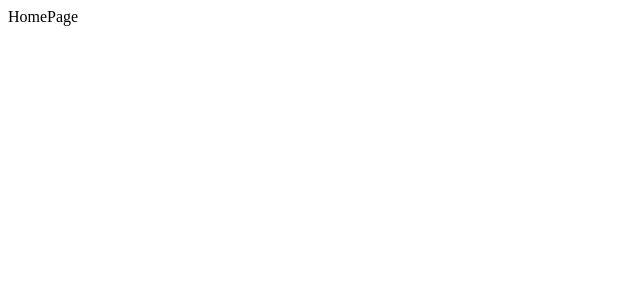
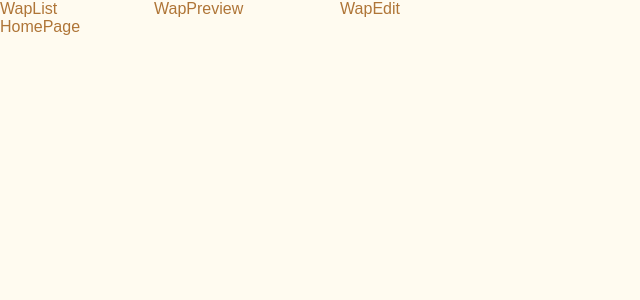
Before and after one commit to yardenfarag/quix, a React (Create React App) app: page / in a window 1280 px wide. Shown: the top 300 px of the page, without its empty margins (0-640 px from the left). Built offline with nearby package versions, Linux system fonts and the light colour scheme.

Commit message:
added nav

```diff
--- a/src/App.tsx
+++ b/src/App.tsx
@@ -1,15 +1,20 @@
 import React from 'react';
-import { HashRouter as Router, Navigate, Route, Routes } from 'react-router-dom'
+import { HashRouter as Router, Navigate, Route, Routes, Link } from 'react-router-dom'
 import HomePage from './views/HomePage';
 import WapList from './views/WapList';
 import WapEdit from './views/WapEdit';
 import WapPreview from './views/WapPreview';
+import './assets/styles/main.scss'
 
 function App() {
   return (
     <Router>
       <section className="App">
-
+        <nav className='flex between' style={{ width: '400px' }}>
+          <Link to='/website'>WapList</Link>
+          <Link to='/website/1'>WapPreview</Link>
+          <Link to='/website/1/edit'>WapEdit</Link>
+        </nav>
         <Routes>
           <Route path='/website/:id/edit' element={<WapEdit />} />
           <Route path='/website/:id' element={<WapPreview />} />
```
